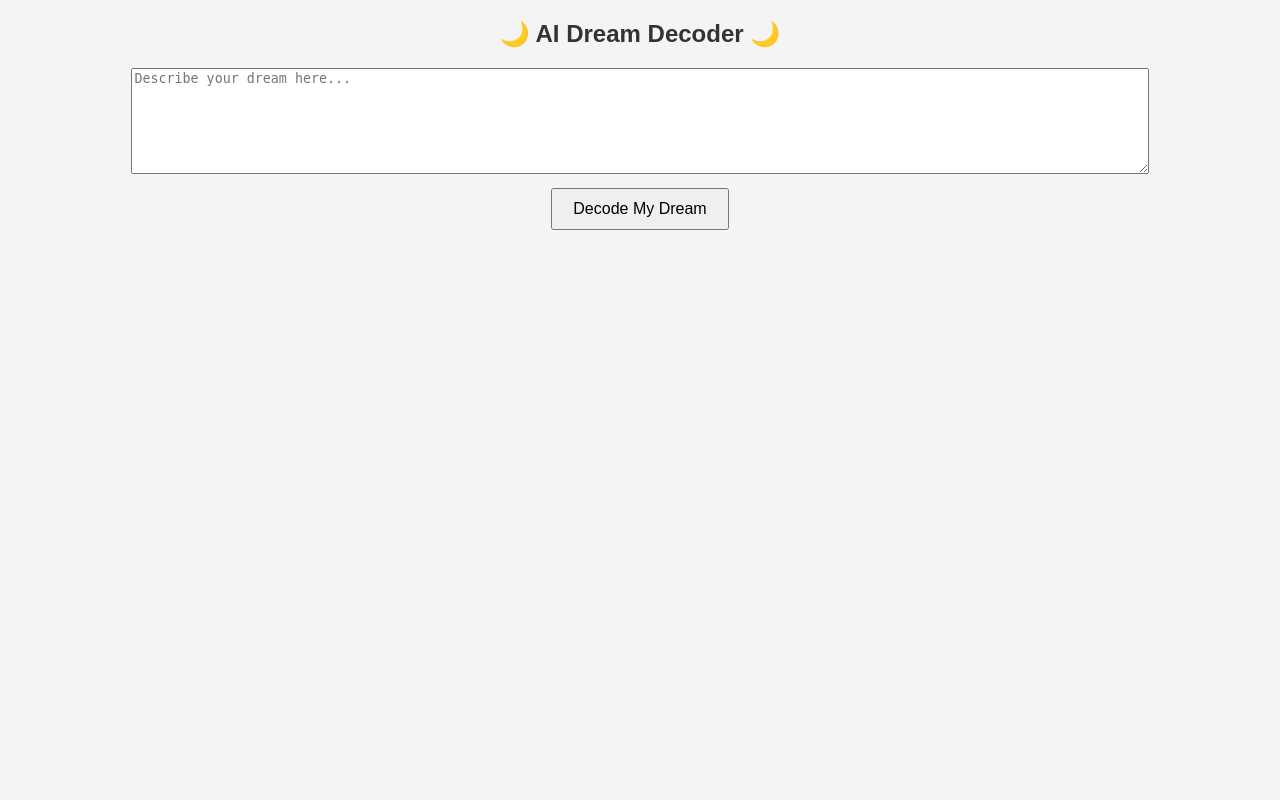
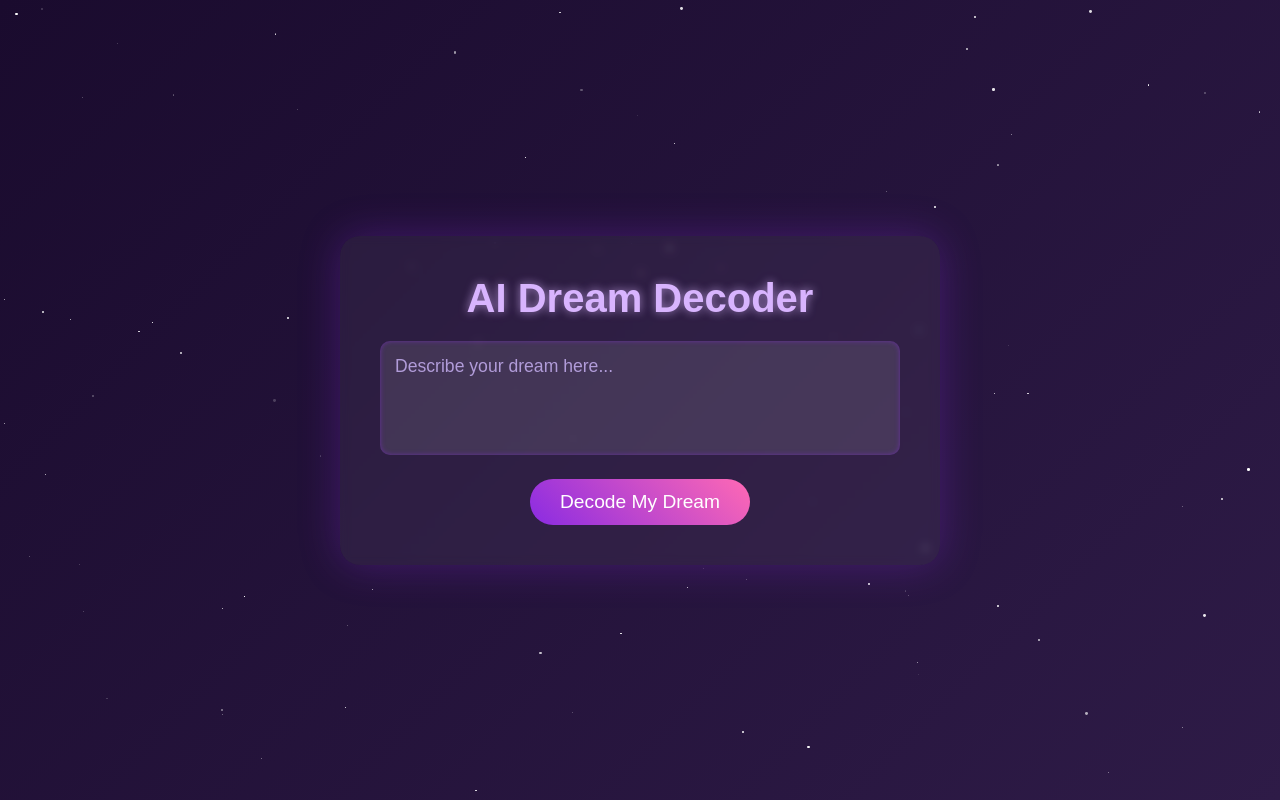
Before and after one commit to mrinalyash/Dream-decoder, a Flask app: page / in a window 1280 px wide. Run offline with Flask 3, Linux system fonts and the light colour scheme.

Commit message:
updated the UI

```diff
--- a/templates/index.html
+++ b/templates/index.html
@@ -1,27 +1,144 @@
 <!DOCTYPE html>
 <html lang="en">
 <head>
-    <title>Dream Decoder AI 🌙</title>
+    <meta charset="UTF-8">
+    <meta name="viewport" content="width=device-width, initial-scale=1.0">
+    <title>AI Dream Decoder</title>
     <style>
-        body { text-align: center; font-family: Arial, sans-serif; background: #f4f4f4; }
-        h2 { color: #333; }
-        textarea { width: 80%; height: 100px; }
-        button { padding: 10px 20px; font-size: 16px; margin-top: 10px; }
-        .result { background: white; padding: 10px; margin-top: 20px; display: inline-block; }
+        /* Reset and base styles */
+        * {
+            margin: 0;
+            padding: 0;
+            box-sizing: border-box;
+            font-family: 'Arial', sans-serif;
+        }
+
+        body {
+            background: linear-gradient(135deg, #1a0b2e, #2e1b47);
+            height: 100vh;
+            overflow: hidden;
+            display: flex;
+            justify-content: center;
+            align-items: center;
+            color: #fff;
+        }
+
+        /* Starry background animation */
+        .stars {
+            position: absolute;
+            top: 0;
+            left: 0;
+            width: 100%;
+            height: 100%;
+            pointer-events: none;
+        }
+
+        .star {
+            position: absolute;
+            background: #fff;
+            border-radius: 50%;
+            animation: twinkle 3s infinite ease-in-out;
+        }
+
+        @keyframes twinkle {
+            0%, 100% { opacity: 0.2; }
+            50% { opacity: 1; }
+        }
+
+        /* Container for content */
+        .container {
+            position: relative;
+            z-index: 1;
+            text-align: center;
+            padding: 40px;
+            background: rgba(255, 255, 255, 0.05);
+            border-radius: 20px;
+            box-shadow: 0 0 40px rgba(138, 43, 226, 0.3);
+            backdrop-filter: blur(5px);
+            max-width: 600px;
+            width: 90%;
+        }
+
+        h1 {
+            font-size: 2.5em;
+            margin-bottom: 20px;
+            color: #d8b4fe;
+            text-shadow: 0 0 10px rgba(216, 180, 254, 0.7);
+        }
+
+        .input-box {
+            width: 100%;
+            padding: 15px;
+            font-size: 1.1em;
+            border: none;
+            border-radius: 10px;
+            background: rgba(255, 255, 255, 0.1);
+            color: #fff;
+            outline: none;
+            box-shadow: inset 0 0 5px rgba(138, 43, 226, 0.5);
+            margin-bottom: 20px;
+            resize: none;
+        }
+
+        .input-box::placeholder {
+            color: #b19cd9;
+        }
+
+        .decode-btn {
+            padding: 12px 30px;
+            font-size: 1.2em;
+            border: none;
+            border-radius: 25px;
+            background: linear-gradient(45deg, #8a2be2, #ff69b4);
+            color: #fff;
+            cursor: pointer;
+            transition: transform 0.3s, box-shadow 0.3s;
+        }
+
+        .decode-btn:hover {
+            transform: scale(1.05);
+            box-shadow: 0 0 20px rgba(138, 43, 226, 0.7);
+        }
+
+        .output {
+            margin-top: 20px;
+            padding: 15px;
+            background: rgba(255, 255, 255, 0.1);
+            border-radius: 10px;
+            font-size: 1.1em;
+            color: #e6e6fa;
+        }
     </style>
 </head>
 <body>
-    <h2>🌙 AI Dream Decoder 🌙</h2>
-    <form method="post">
-        <textarea name="dream" placeholder="Describe your dream here..."></textarea><br>
-        <button type="submit">Decode My Dream</button>
-    </form>
+    <div class="stars" id="stars"></div>
+    <div class="container">
+        <h1>AI Dream Decoder</h1>
+        <form method="post">
+            <textarea class="input-box" rows="4" name="dream" placeholder="Describe your dream here..."></textarea>
+            <button type="submit" class="decode-btn">Decode My Dream</button>
+        </form>
 
-    {% if meaning %}
-        <div class="result">
-            <h3>🧠 Interpretation:</h3>
-            <p>{{ meaning }}</p>
-        </div>
-    {% endif %}
+        {% if meaning %}
+            <div class="output">
+                {{ meaning }}
+            </div>
+        {% endif %}
+    </div>
+
+    <script>
+        // Generate starry background
+        const starsContainer = document.getElementById('stars');
+        for (let i = 0; i < 100; i++) {
+            const star = document.createElement('div');
+            star.classList.add('star');
+            star.style.width = `${Math.random() * 3}px`;
+            star.style.height = star.style.width;
+            star.style.left = `${Math.random() * 100}%`;
+            star.style.top = `${Math.random() * 100}%`;
+            star.style.animationDelay = `${Math.random() * 3}s`;
+            starsContainer.appendChild(star);
+        }
+    </script>
 </body>
 </html>
```
